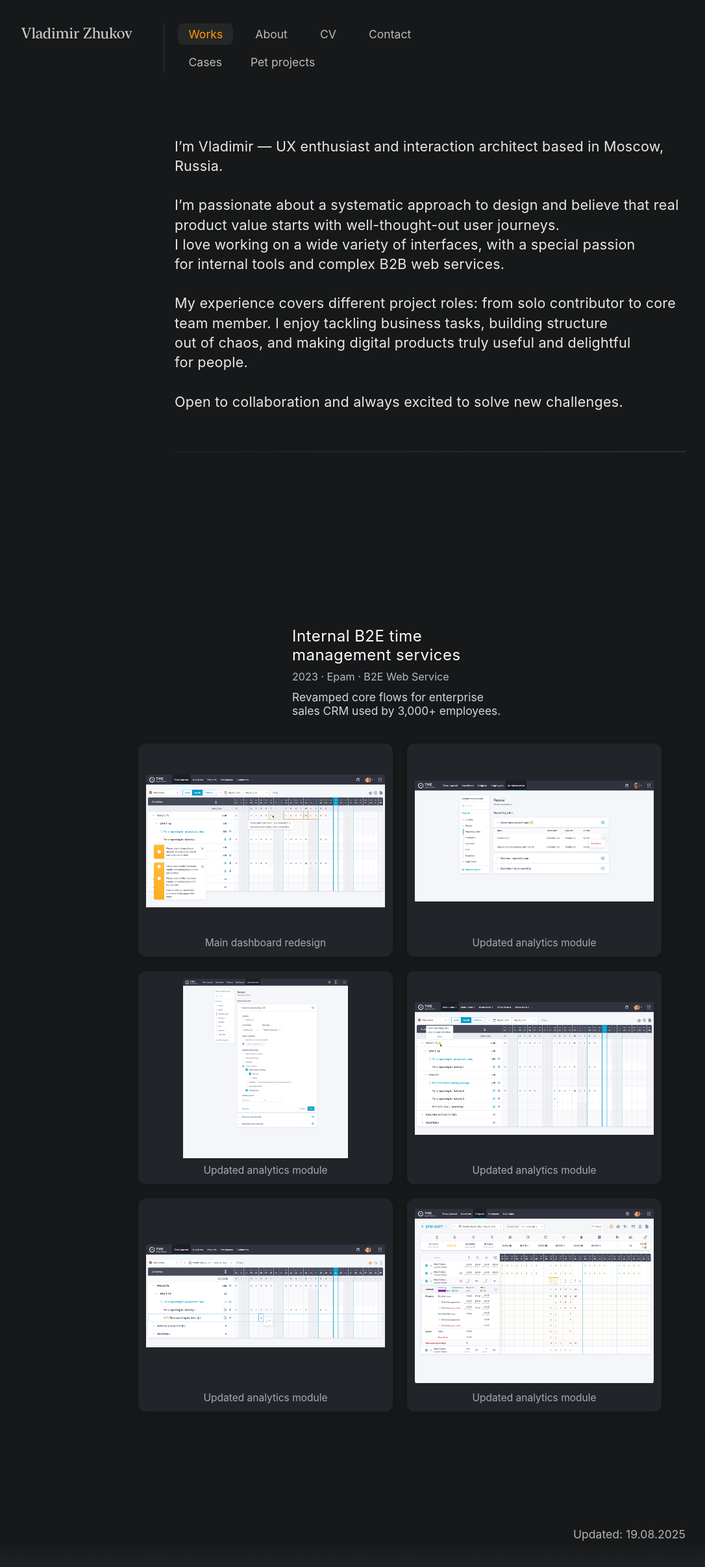
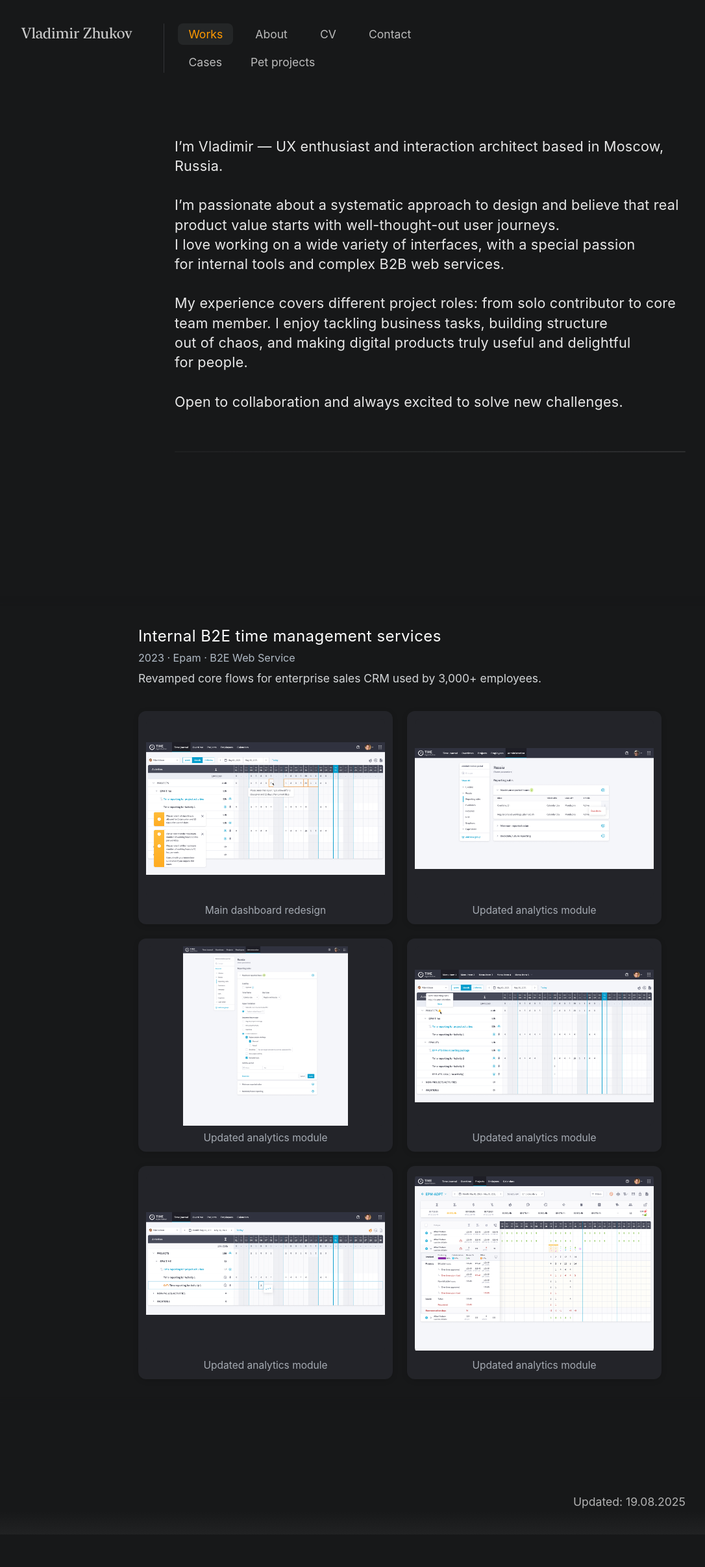
Before and after one commit to uxiscool/experience, a Jekyll site: the page built from index.md, in a window 1280 px wide. Shown: the whole page at 65% size, without its empty margins (24-1110 px from the left). Built offline with Jekyll 4.4.1, drawn with Linux system fonts in a browser that asks for light colours; after the commit the page ends 2361 px from its top, so only the background shows below that.

Commit message:
Add files via upload

```diff
--- a/css/main.css
+++ b/css/main.css
@@ -295,9 +295,9 @@ section { padding-top: 2rem; }
   flex-direction: column;
   gap: 7px;
   margin-bottom: 12px;
-  padding-left: 237px;
+  /*padding-left: 237px;
   padding-right: 237px;
-  /* background: #424b63; */
+   background: #424b63; */
 }
 @media (max-width: 980px) {
   .case-meta2 { padding-left: 0; padding-right: 0; }
```
